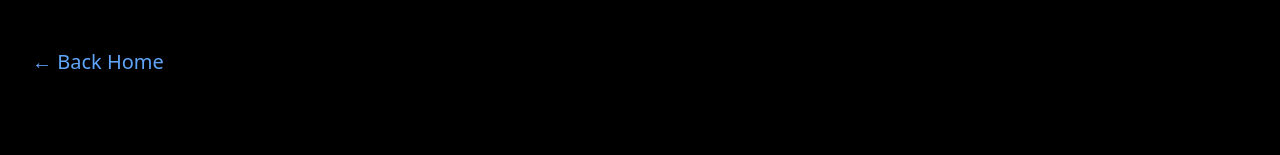
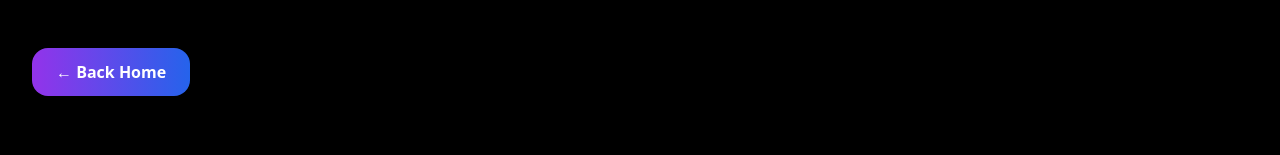
Before and after one commit to lizhijie9413-art/knowledge-investment-site, a Next.js app in the folder knowledge-investment-site/: page /articles in a window 1280 px wide. Shown: the top 155 px of the page. Built offline with nearby package versions, Linux system fonts and the light colour scheme.

Commit message:
Update page.tsx

```diff
--- a/knowledge-investment-site/app/articles/page.tsx
+++ b/knowledge-investment-site/app/articles/page.tsx
@@ -29,12 +29,12 @@ export default function ArticlesPage() {
   return (
     <main className="min-h-screen bg-black text-white px-8 py-12">
       {/* Back Button */}
-      <a
-        href="/"
-        className="inline-flex items-center gap-2 text-blue-400 text-xl hover:text-blue-300 mb-12"
-      >
-        ← Back Home
-      </a>
+   <a
+  href="/"
+  className="inline-flex items-center gap-2 bg-gradient-to-r from-purple-600 to-blue-600 px-6 py-3 rounded-2xl font-semibold hover:opacity-90 transition mb-12"
+>
+  ← Back Home
+</a>
 
       {/* Articles Grid */}
       <div className="grid md:grid-cols-3 gap-10 mt-8">
```
